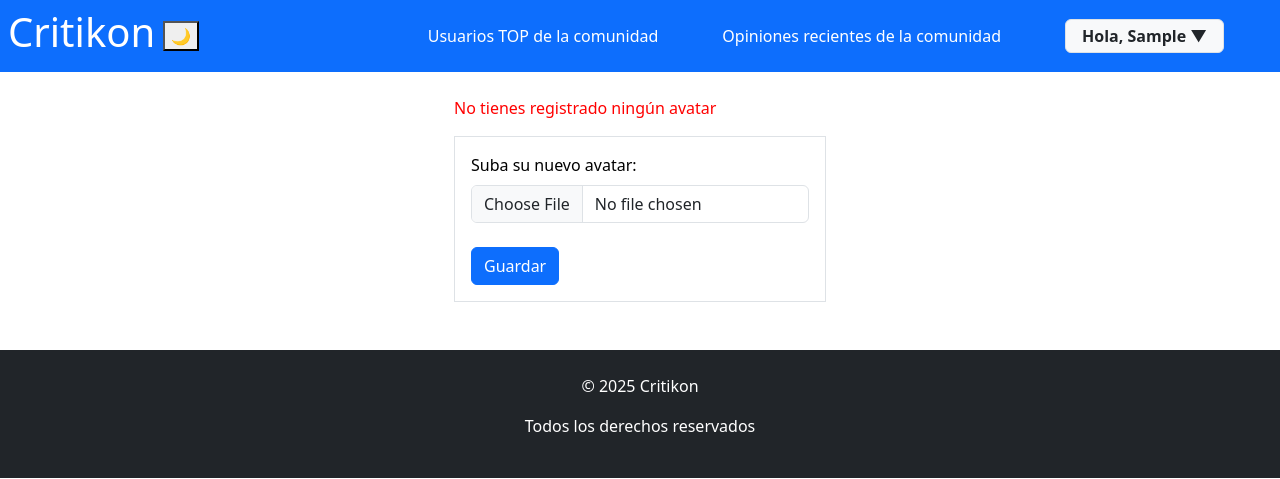
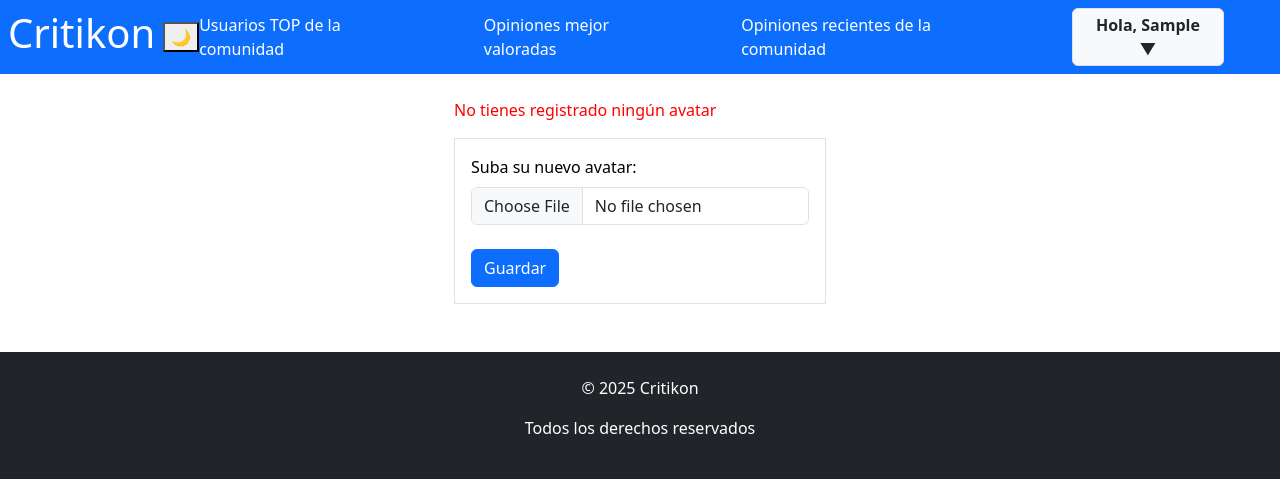
Before and after one commit to Carlos5Noob/Critikon-project, a Django app: page /critikon/cambiar-avatar/ in a window 1280 px wide. Shown: the top 479 px of the page. Run offline with Django 5.2, Linux system fonts and the light colour scheme; the visitor is signed in with stand-in values (Sample User, id 1); some libraries are stand-ins or nearby versions.

Commit message:
nuevo enlace para ver top opiniones

```diff
--- a/app/templates/app/base.html
+++ b/app/templates/app/base.html
@@ -26,6 +26,9 @@
         <div class="d-flex align-items-center gap-3 me-5 position-relative">
             <a href="{% url 'app:top_users' %}" class="text-decoration-none text-white me-5">
                 Usuarios TOP de la comunidad
+            </a>
+            <a href="{% url 'app:mejores_opiniones' %}" class="text-decoration-none text-white me-5">
+                Opiniones mejor valoradas
             </a>
             <a href="{% url 'app:opiniones_recientes' %}" class="text-decoration-none text-white me-5">
                 Opiniones recientes de la comunidad
```
